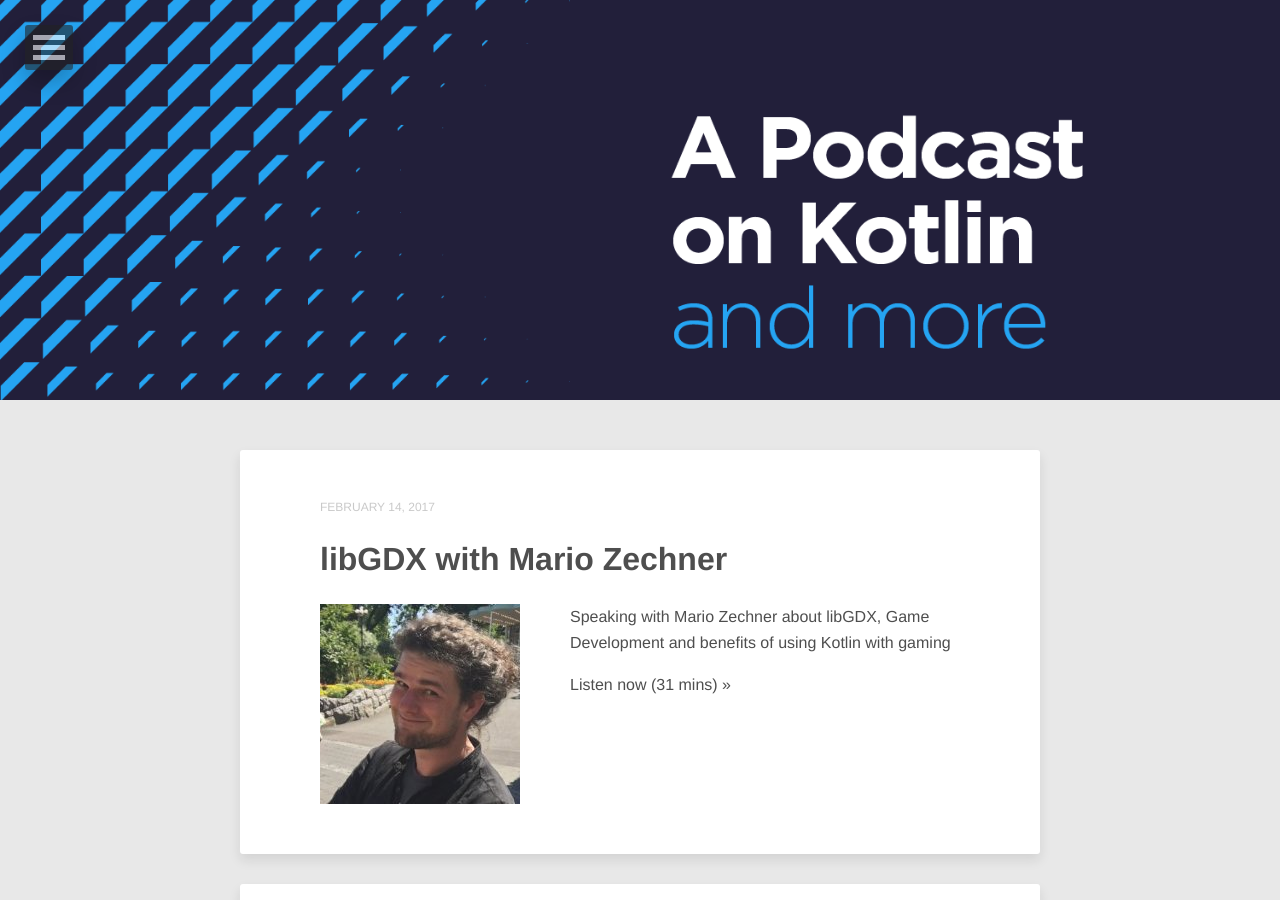
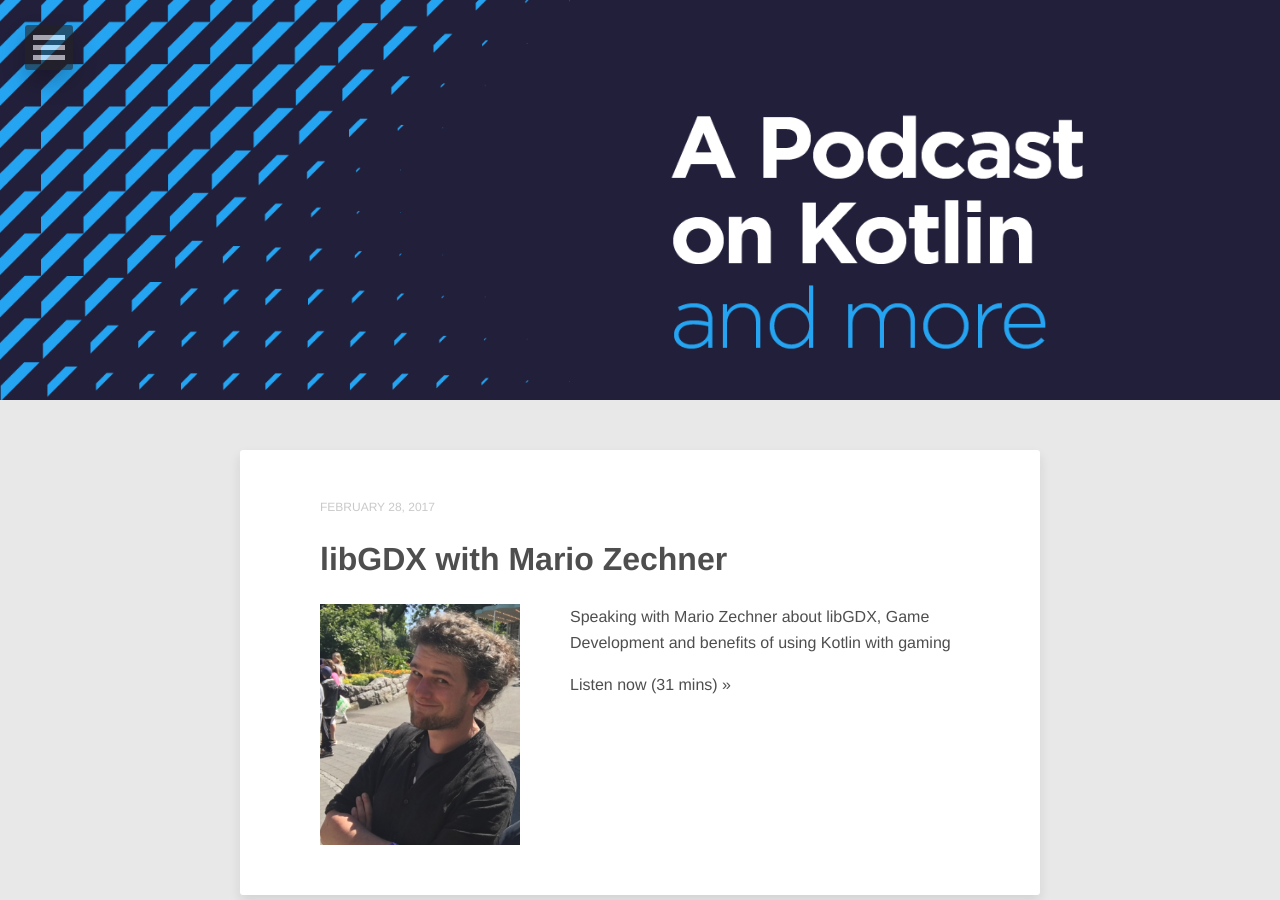
Before and after one commit to talkingkotlin/website, a Jekyll site: the page built from index.html, in a window 1280 px wide and 900 px high. Built offline with Jekyll 4.4.1, drawn with Linux system fonts in a browser that asks for light colours; nearby versions of some CDN libraries; the list of posts is cut into pages by our own code.

Commit message:
Episode 4 with Mario Zechner

```diff
--- a/_posts/2017-02-28-libgdx-with-mario-zechner.md
+++ b/_posts/2017-02-28-libgdx-with-mario-zechner.md
@@ -2,9 +2,9 @@
 layout: post
 title: "libGDX with Mario Zechner"
 guest: Mario Zechner
-published: 2017-02-14
-recorded: 2017-01-05
-trackid: 307522712
+published: 2017-02-28
+recorded: 2017-01-17
+trackid: 309782723
 length: "31:11"
 length_rounded: "31 mins"
 tags: [Mario Zechner, Gaming]
```
Also changed, not shown: images/episodes/mario-zechner.jpg.
